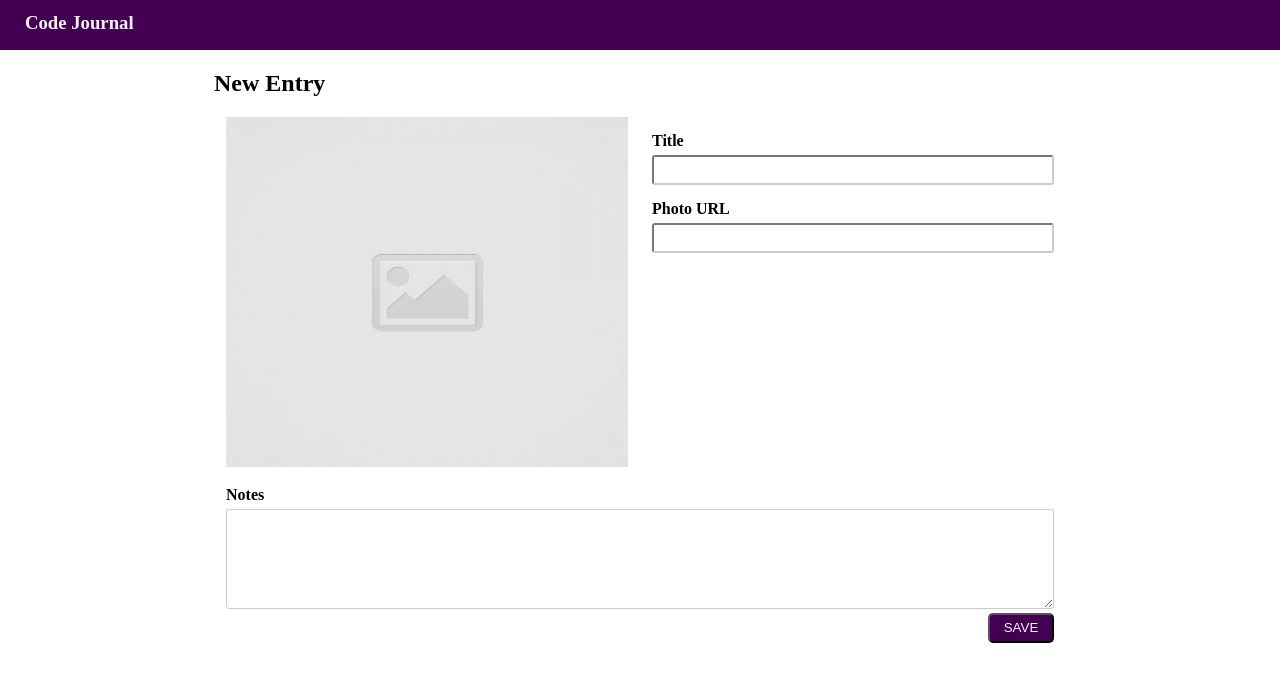
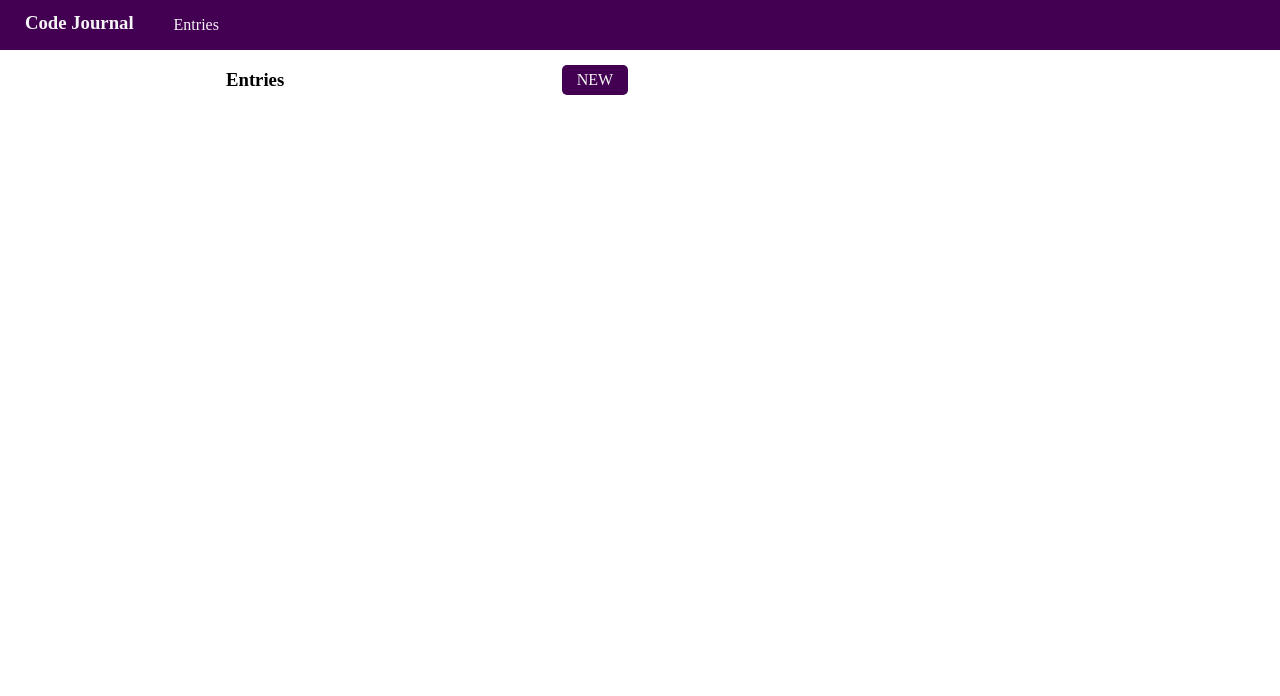
Before and after one commit to thomas-tahk/code-journal, a website: page index.html in a window 1280 px wide. Drawn offline with Linux system fonts and the light colour scheme.

Commit message:
Buttons and associated toggle feature between Entries and Entry form completed.

```diff
--- a/css/styles.css
+++ b/css/styles.css
@@ -1,10 +1,22 @@
-header > h3 {
+ul {
+  list-style-type: none;
+}
+
+.nav-container {
+  height: 50px;
+  background-color: rgb(67, 0, 83);
+}
+
+.nav-container > h3 {
   color: whitesmoke;
-  background-color: rgb(67, 0, 83);
   margin-top: 0;
   padding-top: 12px;
   padding-left: 25px;
-  height: 50px;
+}
+
+#navbar > li a {
+  color: whitesmoke;
+  text-decoration: none;
 }
 
 img {
@@ -59,6 +71,21 @@ textarea:focus {
   flex-wrap: no-wrap;
 }
 
-ul {
-  list-style-type: none;
+.wrapper {
+  display: flex;
+  position: relative;
 }
+
+.button-like {
+  background-color: rgb(67, 0, 83);
+  color: whitesmoke;
+  border-radius: 5px;
+  width: 66px;
+  height: 30px;
+  padding-top: 6px;
+  text-decoration: none;
+  text-align: center;
+  position: absolute;
+  right: 0;
+  top: 15px;
+}
--- a/index.html
+++ b/index.html
@@ -17,11 +17,16 @@
 </head>
 <body>
   <header>
-    <h3>Code Journal</h3>
+    <div class="nav-container row">
+      <h3>Code Journal</h3>
+      <ul id="navbar">
+        <li><a class="not-button" href="#">Entries</a></li>
+      </ul>
+    </div>
   </header>
   <main>
     <div class="container">
-      <div data-view="entry-form">
+      <div class="hidden" data-view="entry-form">
         <form>
           <h2>New Entry</h2>
           <div class="row no-wrap">
@@ -48,7 +53,11 @@
       </div>
       <div data-view="entries">
         <div class="column-half">
-          <ul>
+          <div class="wrapper">
+            <h3>Entries</h3>
+            <a class="button-like" href="#">NEW</a>
+          </div>
+          <ul id="entries-list">
           </ul>
         </div>
       </div>
--- a/js/main.js
+++ b/js/main.js
@@ -59,7 +59,7 @@ function renderEntry(entry) {
 }
 
 function createEntries(event) {
-  var unorderedList = document.querySelector('ul');
+  var unorderedList = document.querySelector('#entries-list');
   for (let i = 0; i < data.entries.length; i++) {
     const entry = renderEntry(data.entries[i]);
     unorderedList.appendChild(entry);
@@ -68,3 +68,24 @@ function createEntries(event) {
 }
 
 window.addEventListener('DOMContentLoaded', createEntries);
+
+var $entriesPage = document.querySelector("[data-view='entries']");
+var $entryFormPage = document.querySelector("[data-view='entry-form']");
+
+// var $entriesButton = document.querySelector('.not-button');
+// var $newEntryButton = document.querySelector('.button-like');
+
+var $navBar = document.querySelector('#navbar');
+var $entriesWrapper = document.querySelector('.wrapper');
+
+function hiddenToggler(event) {
+  if (event.target.matches('.not-button')) {
+    $entriesPage.classList.remove('hidden');
+    $entryFormPage.classList.add('hidden');
+  } else if (event.target.matches('.button-like')) {
+    $entriesPage.classList.add('hidden');
+    $entryFormPage.classList.remove('hidden');
+  }
+}
+$navBar.addEventListener('click', hiddenToggler);
+$entriesWrapper.addEventListener('click', hiddenToggler);
```
